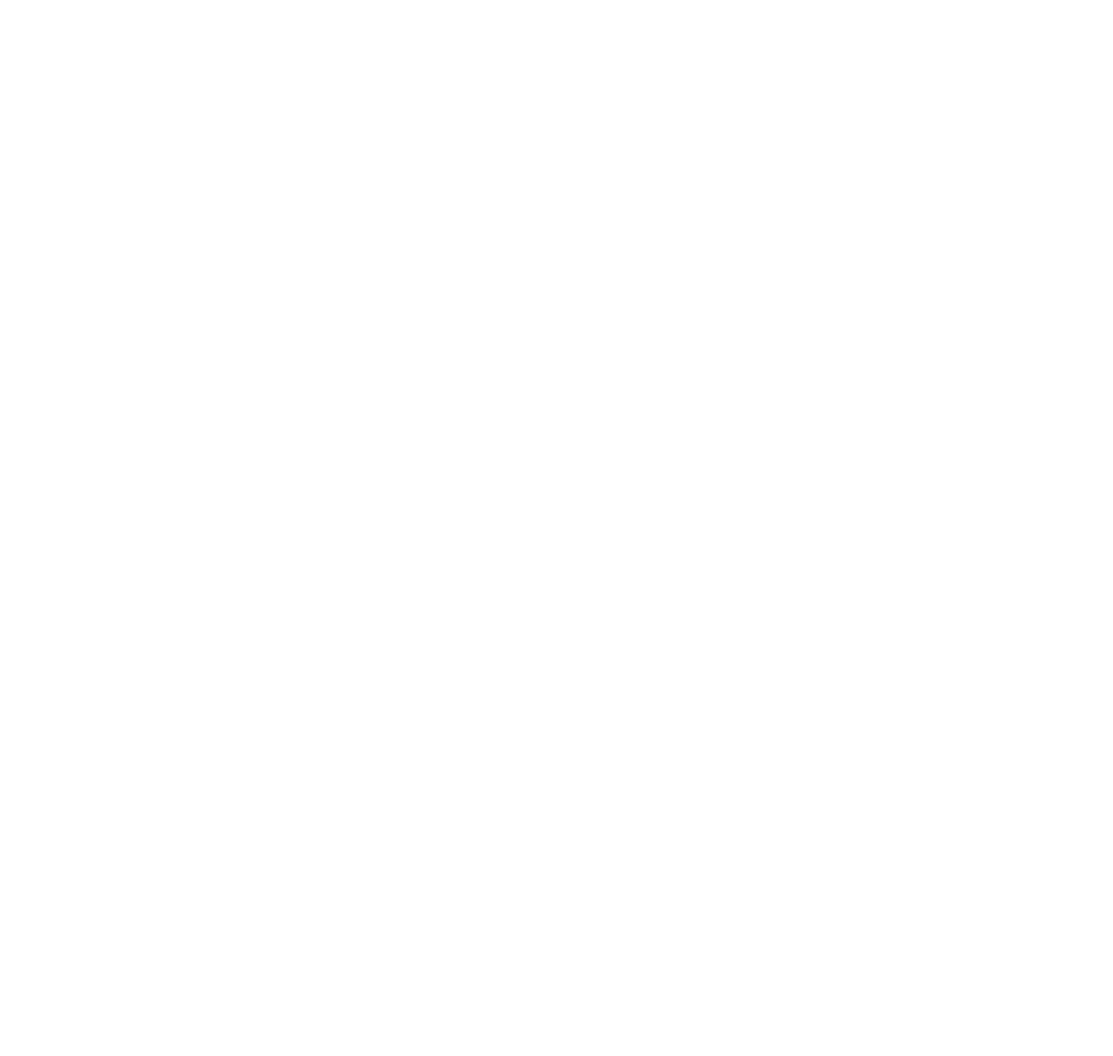
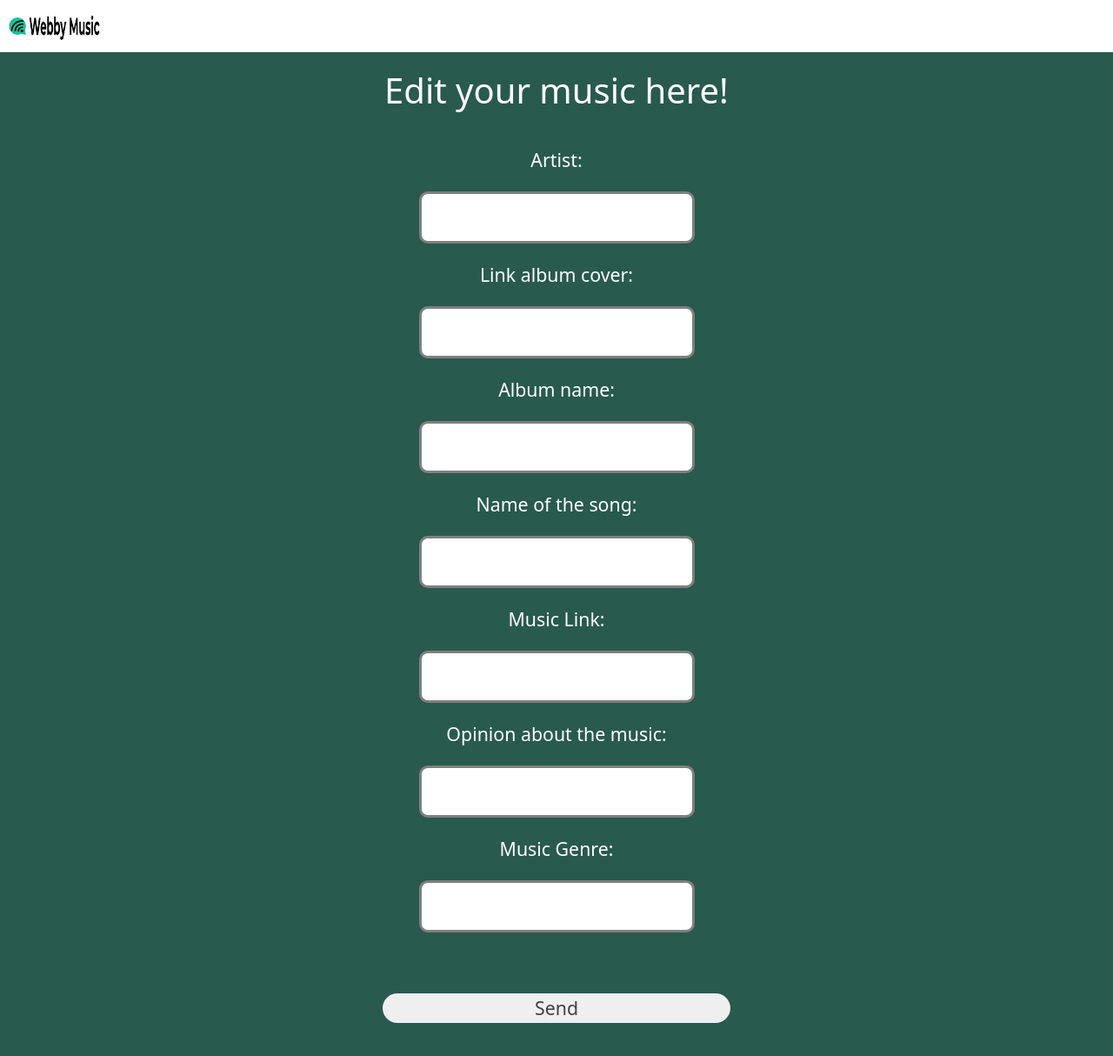
Before and after one commit to PedroICoutinho/Webby-Music, a React (Vite) app: page /edit/1 in a window 1280 px wide. Before the commit this address had no page. Shown: the top 1214 px of the page at 87% size. Before the commit the page ends 800 px from the top, so only its background shows below. Built offline with nearby package versions, Linux system fonts and the light colour scheme; no server answers.

Commit message:
webby music

```diff
--- a/src/App.jsx
+++ b/src/App.jsx
@@ -1,6 +1,8 @@
 import { Routes, Route } from "react-router-dom"
 import { CreatePage } from "./pages/CreatePage/addMusic"
 import Home from "./components/Home/Home"
+import { MusicDetails } from "./pages/MusicDetails/details"
+import { EditPage } from "./pages/Edit/editPage"
 
 
 
@@ -13,7 +15,8 @@
      <Routes>
       <Route path="/" element={<Home />}/>
       <Route path="/create" element={<CreatePage />}/>
-
+      <Route path="/webby-musics/:musicId" element={<MusicDetails />}/>
+      <Route path="/edit/:musicId" element={<EditPage />}/>
      </Routes>
     </>
   )
--- a/src/components/Home/Home.jsx
+++ b/src/components/Home/Home.jsx
@@ -1,12 +1,13 @@
 import NeoCarousel from '../NeoCarousel/NeoCarousel'
 import NeoNavbar from '../NeoNavbar/NeoNavbar'
-
+import { PreviewMusic } from '../../pages/Home Footer/preview'
 
 const Home = () => {
   return (
     <>
     <NeoNavbar/>
     <NeoCarousel/>
+    <PreviewMusic/>
     </>
   )
 }
--- /dev/null
+++ b/src/pages/Edit/editPage.jsx
@@ -0,0 +1,87 @@
+import { useEffect, useState } from "react"
+import { api } from "../../utils/api"
+import {useNavigate, useParams} from "react-router-dom"
+import logo from "../../utils/image/logo.png"
+import style from "./style.module.css"
+import { Link } from "react-router-dom"
+
+
+export function EditPage(){
+    const[form, setForm] = useState({
+        artista: "",
+        capa_album: "",
+        nome_album: "",
+        nome_musica: "",
+        link_musica: "",
+        opiniao: "",
+        genero_musica: ""
+    })
+
+    const {musicId} = useParams();
+
+    useEffect(()=>{
+        async function fetchMusic(){
+            const response = await api.get(`/webby-musics/${musicId}`)
+            setForm({...response.data.data.attributes})
+
+        }
+        fetchMusic()
+    }, [])
+
+
+    const navigate = useNavigate()
+
+    function handleChange(e){
+         setForm({...form, [e.target.name]: e.target.value })
+    }
+
+    async function handleSubmit(e){
+      e.preventDefault();
+
+      try{
+        await api.put(`/webby-musics/${musicId}`, { data: form })
+      navigate(`/webby-musics/${musicId}`)
+
+      }catch(e){
+        console.log(e)
+      }
+    }
+
+    return(
+        <>
+        <nav >
+        <Link to="/">
+        <img src={logo} alt="" />
+        </Link>
+        </nav>
+
+
+       <div className={style.containerPrincipal}>
+
+        <div className={style.tituloPrincipal}>
+        <h1>Edit your music here! </h1>
+        </div>
+
+        <form  className={style.containerForms}  onSubmit={handleSubmit}>
+            <label>Artist:</label>
+            <input name="artista" value={form.artista} onChange={handleChange}/>
+            <label>Link album cover:</label>
+            <input name="capa_album"  value={form.capa_album} onChange={handleChange}/>
+            <label>Album name:</label>
+            <input name="nome_album"  value={form.nome_album} onChange={handleChange}/>
+            <label>Name of the song:</label>
+            <input name="nome_musica" value={form.nome_musica} onChange={handleChange}/>
+            <label>Music Link:</label>
+            <input name="link_musica" value={form.link_musica} onChange={handleChange}/>
+            <label>Opinion about the music:</label>
+            <input name="opiniao" value={form.opiniao} onChange={handleChange}/>
+            <label>Music Genre:</label>
+            <input name="genero_musica" value={form.genero_musica} onChange={handleChange}/>
+
+            <button className={style.buttonSend}>Send</button>
+        </form>
+
+        </div>
+        </>
+    )
+}
--- /dev/null
+++ b/src/pages/Edit/style.module.css
@@ -0,0 +1,43 @@
+img{
+    width: 120px;
+    margin: 10px;
+}
+nav{
+    height: 60px;
+}
+
+.containerPrincipal{
+    background-color: #285A4E;
+    height: 100%;
+}
+
+.tituloPrincipal{
+    text-align: center;
+    color: white;
+    margin-bottom: 40px;
+    padding-top: 20px;
+}
+
+.containerForms{
+  display: flex;
+  flex-direction: column;
+  align-items: center;
+  gap: 20px;
+  color: white;
+  font-size: 16pt;
+
+}
+
+input{
+    border-radius: 10px;
+    height: 60px;
+    border: #7F7F7F solid 3px;
+}
+
+.buttonSend{
+    border-radius: 20px;
+    border: none;
+    margin: 50px;
+    width: 400px;
+    color: #414040;
+}
--- /dev/null
+++ b/src/pages/Home Footer/preview.jsx
@@ -0,0 +1,38 @@
+import { api } from "../../utils/api"
+import { useState, useEffect } from "react"
+import style from "./style.module.css"
+import { Link } from "react-router-dom"
+
+export function PreviewMusic() {
+
+    const [music, setMusic] = useState([])
+
+    console.log(music)
+    useEffect(()=>{
+        async function fetchMusic(){
+            try{
+                const response = await api.get("/webby-musics"
+                );
+
+               setMusic(response.data.data)
+            }catch(e){
+                console.log(e)
+            }
+
+        }
+        fetchMusic();
+    }, [])
+
+    return <>
+        {music.map((currentElement)=>{
+            return <>
+                <div className={style.musicPreview}>
+                <img src={currentElement.attributes.capa_album}/>
+                <Link to={`/webby-musics/${currentElement.id}`}>
+                <p>{currentElement.attributes.nome_musica}</p>
+                </Link>
+                </div>
+            </>
+        })}
+    </>
+}
--- /dev/null
+++ b/src/pages/Home Footer/style.module.css
@@ -0,0 +1,7 @@
+.musicPreview{
+    margin-top: 30px;
+    display: flex;
+    justify-content: center;
+    align-items: center;
+    font-size: 20pt;
+}
--- /dev/null
+++ b/src/pages/MusicDetails/details.jsx
@@ -0,0 +1,81 @@
+import { useParams, useNavigate, Link } from "react-router-dom"
+import {useState, useEffect} from "react"
+import {api} from "../../utils/api"
+import logo from "../../utils/image/logo.png"
+import style from "./style.module.css"
+
+
+export function MusicDetails(){
+    const {musicId} = useParams()
+
+    const [music, setMusic]= useState({attributes: {} })
+
+    const navigate = useNavigate();
+
+    useEffect(()=>{
+        async function fetchMusic(){
+            try{
+                const response = await api.get(`/webby-musics/${musicId}`)
+
+                setMusic(response.data.data)
+            }catch(e){
+                console.log(e);
+            }
+        }
+        fetchMusic();
+    }, []);
+
+    async function handleDelete(){
+        await api.delete(`/webby-musics/${musicId}`)
+        navigate("/");
+    }
+
+    return( <>
+    <Link to="/">
+    <img src={logo} alt="" />
+    </Link>
+
+    <div className={style.boxItens}>
+        <h1>Artist:</h1>
+        <p>{music.attributes.artista}</p>
+    </div>
+
+    <div className={style.boxItens}>
+        <h1>Name of the song:</h1>
+        <p>{music.attributes.nome_musica}</p>
+    </div>
+
+    <div className={style.boxItens}>
+        <h1>Album name:</h1>
+        <p>{music.attributes.nome_album}</p>
+    </div>
+
+    <div className={style.boxItens}>
+        <h1>Album cover:</h1>
+        <img src={music.attributes.capa_album} alt="Album cover" />
+    </div>
+
+    <div className={style.boxItens}>
+        <h1>Opinion about the music:</h1>
+        <p>{music.attributes.opiniao}</p>
+    </div>
+
+    <div className={style.boxItens}>
+        <h1>Music link:</h1>
+        <p>{music.attributes.link_musica}</p>
+    </div>
+
+    <div className={style.boxItens}>
+        <h1>Music Genre:</h1>
+        <p>{music.attributes.genero_musica}</p>
+    </div>
+
+    <div className={style.buttonFlex}>
+        <Link to={`/edit/${musicId}`}>
+        <button className={style.buttonEdit}>Edit</button>
+        </Link>
+        <button onClick={handleDelete}  className={style.buttonDelete}>Delete</button>
+    </div>
+    </>
+    )
+}
--- /dev/null
+++ b/src/pages/MusicDetails/style.module.css
@@ -0,0 +1,38 @@
+.boxItens{
+    display: flex;
+    flex-direction: column;
+    align-items: center;
+    font-size: 20pt;
+    gap: 30px;
+    margin-top: 20px;
+    background-color: #7F7F7F ;
+    color: white;
+    border: black solid 2px;
+}
+
+p{
+    color: black;
+}
+
+.buttonFlex{
+    display: flex;
+    justify-content: space-evenly;
+}
+
+.buttonEdit{
+    border-radius: 20px;
+    border: none;
+    margin: 50px;
+    width: 400px;
+    background-color: rgb(153, 153, 153);
+    font-size: 16pt;
+}
+
+.buttonDelete{
+    border-radius: 20px;
+    border: none;
+    margin: 50px;
+    width: 400px;
+    background-color: rgb(240, 169, 169);
+    font-size: 16pt;
+}
```
